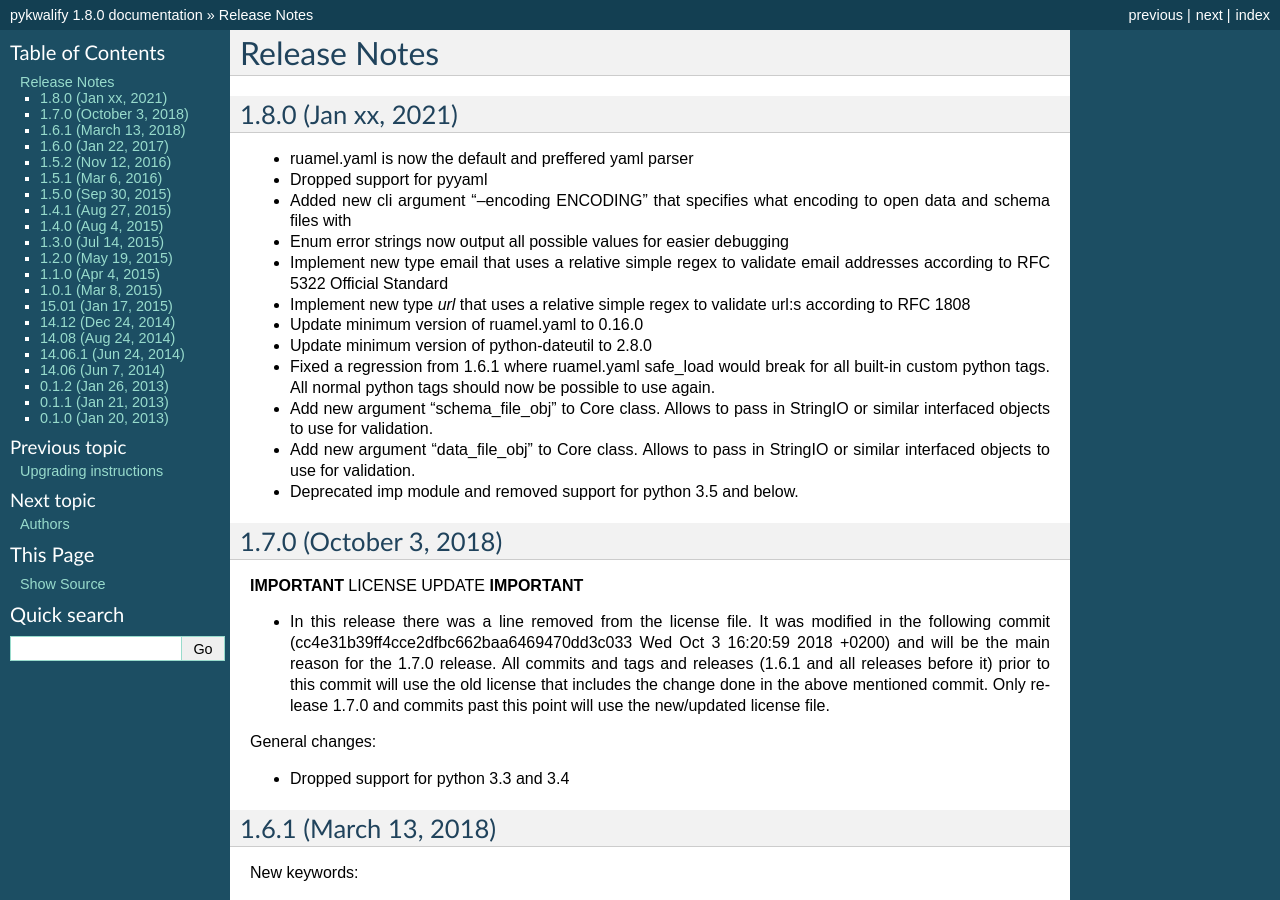
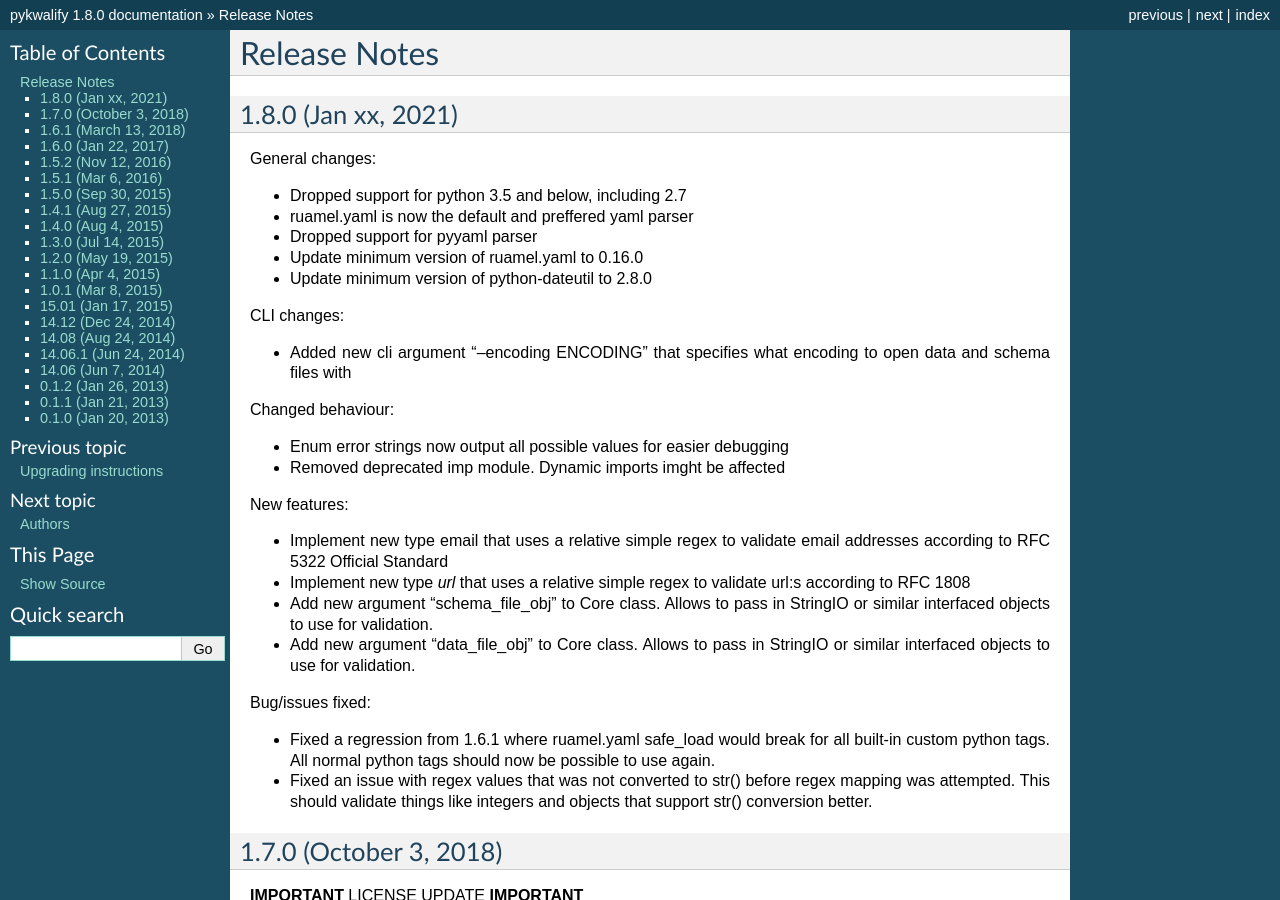
Before and after one commit to Grokzen/pykwalify, a Sphinx documentation site: the page built from docs/release-notes.rst, in a window 1280 px wide and 900 px high. Built offline with Sphinx 7.4.7, drawn with Linux system fonts in a browser that asks for light colours.

Commit message:
Update release-notes, index.rst and upgrade-instructions for 1.8.0 release

```diff
--- a/docs/release-notes.rst
+++ b/docs/release-notes.rst
@@ -4,19 +4,36 @@ Release Notes
 1.8.0 (Jan xx, 2021)
 --------------------
 
+General changes:
+
+- Dropped support for python 3.5 and below, including 2.7
 - ruamel.yaml is now the default and preffered yaml parser
-- Dropped support for pyyaml
+- Dropped support for pyyaml parser
+- Update minimum version of ruamel.yaml to 0.16.0
+- Update minimum version of python-dateutil to 2.8.0
+
+CLI changes:
+
 - Added new cli argument "--encoding ENCODING" that specifies what encoding to open data and schema files with
+
+Changed behaviour:
+
 - Enum error strings now output all possible values for easier debugging
+- Removed deprecated imp module. Dynamic imports imght be affected
+
+New features:
+
 - Implement new type email that uses a relative simple regex to validate email addresses according to RFC 5322 Official Standard
 - Implement new type `url` that uses a relative simple regex to validate url:s according to RFC 1808
-- Update minimum version of ruamel.yaml to 0.16.0
-- Update minimum version of python-dateutil to 2.8.0
+- Add new argument "schema_file_obj" to Core class. Allows to pass in StringIO or similar interfaced objects to use for validation.
+- Add new argument "data_file_obj" to Core class. Allows to pass in StringIO or similar interfaced objects to use for validation.
+
+Bug/issues fixed:
+
 - Fixed a regression from 1.6.1 where ruamel.yaml safe_load would break for all built-in custom python tags.
   All normal python tags should now be possible to use again.
-- Add new argument "schema_file_obj" to Core class. Allows to pass in StringIO or similar interfaced objects to use for validation.
-- Add new argument "data_file_obj" to Core class. Allows to pass in StringIO or similar interfaced objects to use for validation.
-- Deprecated imp module and removed support for python 3.5 and below.
+- Fixed an issue with regex values that was not converted to str() before regex mapping was attempted.
+  This should validate things like integers and objects that support str() conversion better.
 
 
 1.7.0 (October 3, 2018)
```
Also changed, not shown: docs/index.rst (+3 -4 lines), docs/upgrade-instructions.rst (+9 -0 lines).
